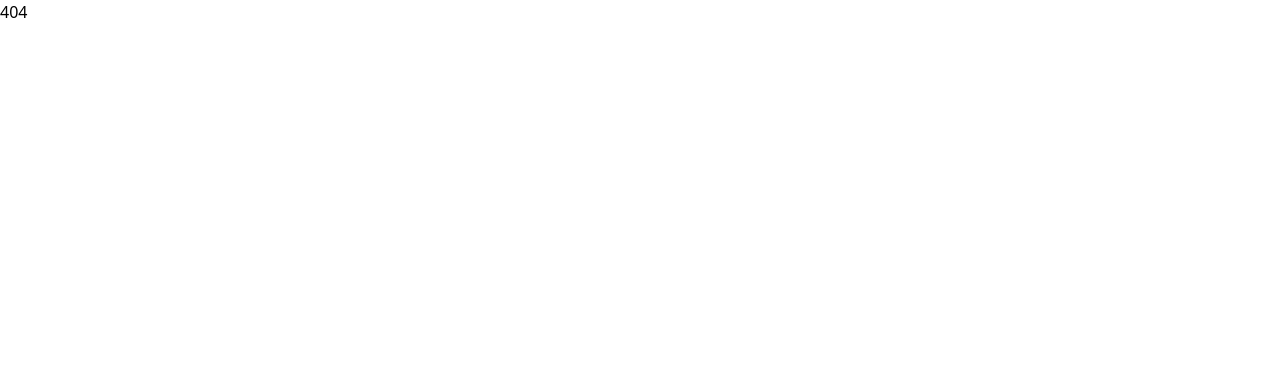
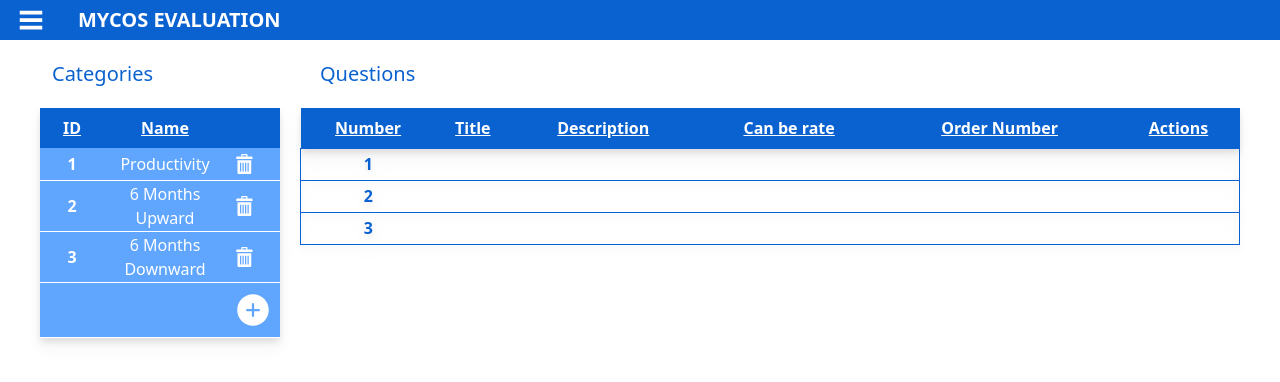
Before and after one commit to ThisGameZR/MyCosEvaluation, a React (Create React App) app: page /member/Question in a window 1280 px wide. Shown: the top 382 px of the page. Built offline with nearby package versions, Linux system fonts and the light colour scheme.

Commit message:
Add Question Page

```diff
--- a/src/App.jsx
+++ b/src/App.jsx
@@ -3,6 +3,7 @@ import MainLayout from "./layouts/MainLayout";
 import Dashboard from "./pages/Dashboard";
 import Login from "./pages/Login";
 import NotFound from "./pages/NotFound";
+import Question from "./pages/Question";
 
 function App() {
   return (
@@ -12,6 +13,7 @@ function App() {
           <Route path="/" element={<Login />} />
           <Route exact path="/member" element={<MainLayout />}>
             <Route index element={<Dashboard />} />
+            <Route path="Question" element={<Question />} />
           </Route>
           <Route path="*" element={<NotFound />} />
         </Routes>
--- a/src/layouts/Sidebar.jsx
+++ b/src/layouts/Sidebar.jsx
@@ -1,6 +1,10 @@
 import React from "react";
 import { Link } from "react-router-dom";
-import { AiFillHome, AiFillQuestionCircle, AiOutlineForm } from "react-icons/ai";
+import {
+  AiFillHome,
+  AiFillQuestionCircle,
+  AiOutlineForm,
+} from "react-icons/ai";
 import { VscTypeHierarchySub } from "react-icons/vsc";
 import { IoIosNotifications } from "react-icons/io";
 import { HiDocumentReport } from "react-icons/hi";
@@ -14,7 +18,7 @@ const items = [
   {
     icon: <AiFillQuestionCircle />,
     title: "Manage Question",
-    link: "/",
+    link: "/member/Question",
   },
   {
     icon: <VscTypeHierarchySub />,
--- /dev/null
+++ b/src/pages/Question.jsx
@@ -0,0 +1,125 @@
+import React from "react";
+import { AiFillPlusCircle } from "react-icons/ai";
+import { ImBin } from "react-icons/im";
+import { Link } from "react-router-dom";
+function Item({ icon, link, size }) {
+  return (
+    <li>
+      <Link to={link}>
+        <div className="flex gap-3 items-center text-white hover:text-secondary-500">
+          <span className={size}>{icon}</span>
+        </div>
+      </Link>
+    </li>
+  );
+}
+
+export default function Question() {
+  const items = [
+    {
+      icon: <AiFillPlusCircle />,
+      link: "/",
+    },
+    {
+      icon: <ImBin />,
+      link: "/",
+    },
+  ];
+  return (
+    <>
+      <div className="flex justify-start">
+        <div className="w-1/5 m-5">
+          <div className="ml-8 text-xl text-primary-500">Categories</div>
+          <div className="w-full flex flex-col justify-center items-center m-5">
+            <table className="w-full text-center text-primary-0 text-white drop-shadow-lg">
+              <thead className="">
+                <tr className="bg-primary-500 h-10 underline">
+                  <th className="w-16">ID</th>
+                  <th>Name</th>
+                  <th className=""></th>
+                </tr>
+                <tr className="bg-primary-100 h-8 outline-none border-b border-white">
+                  <th>1</th>
+                  <td>Productivity</td>
+                  <td>
+                    <ul className="pl-2">
+                      <Item key={items[1].key} {...items[1]} size="text-xl" />
+                    </ul>
+                  </td>
+                </tr>
+                <tr className="bg-primary-100 h-8 outline-none border-b border-white">
+                  <th>2</th>
+                  <td>6 Months Upward</td>
+                  <td>
+                    <ul className="pl-2">
+                      <Item key={items[1].key} {...items[1]} size="text-xl" />
+                    </ul>
+                  </td>
+                </tr>
+                <tr className="bg-primary-100 h-8 outline-none border-b border-white">
+                  <th>3</th>
+                  <td>6 Months Downward</td>
+                  <td>
+                    <ul className="pl-2">
+                      <Item key={items[1].key} {...items[1]} size="text-xl" />
+                    </ul>
+                  </td>
+                </tr>
+                <tr className="bg-primary-100 h-8 outline-none border-b border-white">
+                  <th></th>
+                  <td></td>
+                  <td>
+                    <ul className="flex flex-col py-2 px-2 gap-8 float-right">
+                      <Item key={items[0].key} {...items[0]} size="text-4xl" />
+                    </ul>
+                  </td>
+                </tr>
+              </thead>
+            </table>
+          </div>
+        </div>
+        <div className="w-4/5 m-5">
+          <div className="ml-5 text-xl text-primary-500">Questions</div>
+          <div className="w-full flex flex-col justify-center items-center pt-5 pr-5">
+            <table className="w-full table-auto text-center drop-shadow-lg">
+              <thead className="">
+                <tr className="bg-primary-500 h-10 underline text-white">
+                  <th>Number</th>
+                  <th>Title</th>
+                  <th>Description</th>
+                  <th>Can be rate</th>
+                  <th>Order Number</th>
+                  <th>Actions</th>
+                </tr>
+                <tr className="bg-primary-white h-8 outline-none border border-primary-500 text-primary-500">
+                  <th>1</th>
+                  <td></td>
+                  <td></td>
+                  <td></td>
+                  <td></td>
+                  <td></td>
+                </tr>
+                <tr className="bg-primary-white h-8 outline-none border border-primary-500 text-primary-500">
+                  <th>2</th>
+                  <td></td>
+                  <td></td>
+                  <td></td>
+                  <td></td>
+                  <td></td>
+                </tr>
+                <tr className="bg-primary-white h-8 outline-none border border-primary-500 text-primary-500">
+                  <th>3</th>
+                  <td></td>
+                  <td></td>
+                  <td></td>
+                  <td></td>
+                  <td></td>
+                </tr>
+              </thead>
+            </table>
+          </div>
+        </div>
+      </div>
+    </>
+  );
+}
--- a/tailwind.config.js
+++ b/tailwind.config.js
@@ -4,6 +4,7 @@ module.exports = {
     extend: {
       colors: {
         primary: {
+          100: "#60A6FF",
           200: "#3281e3",
           500: "#0A62D0",
         },
```
